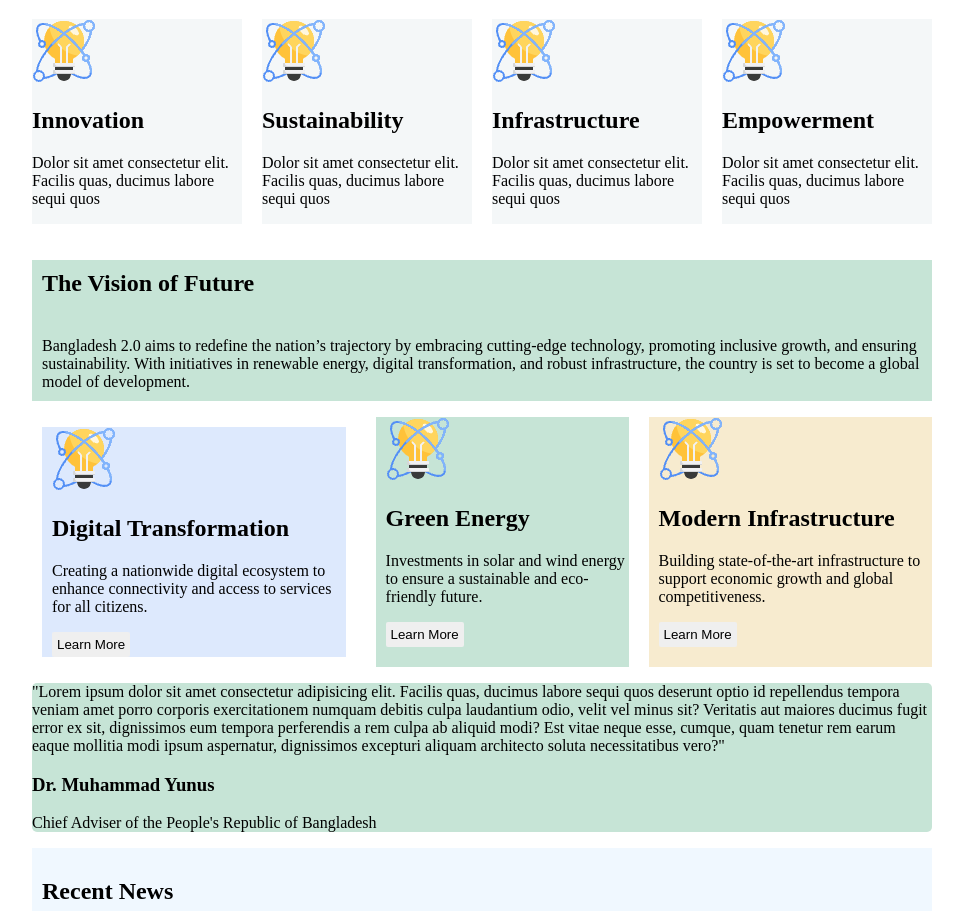
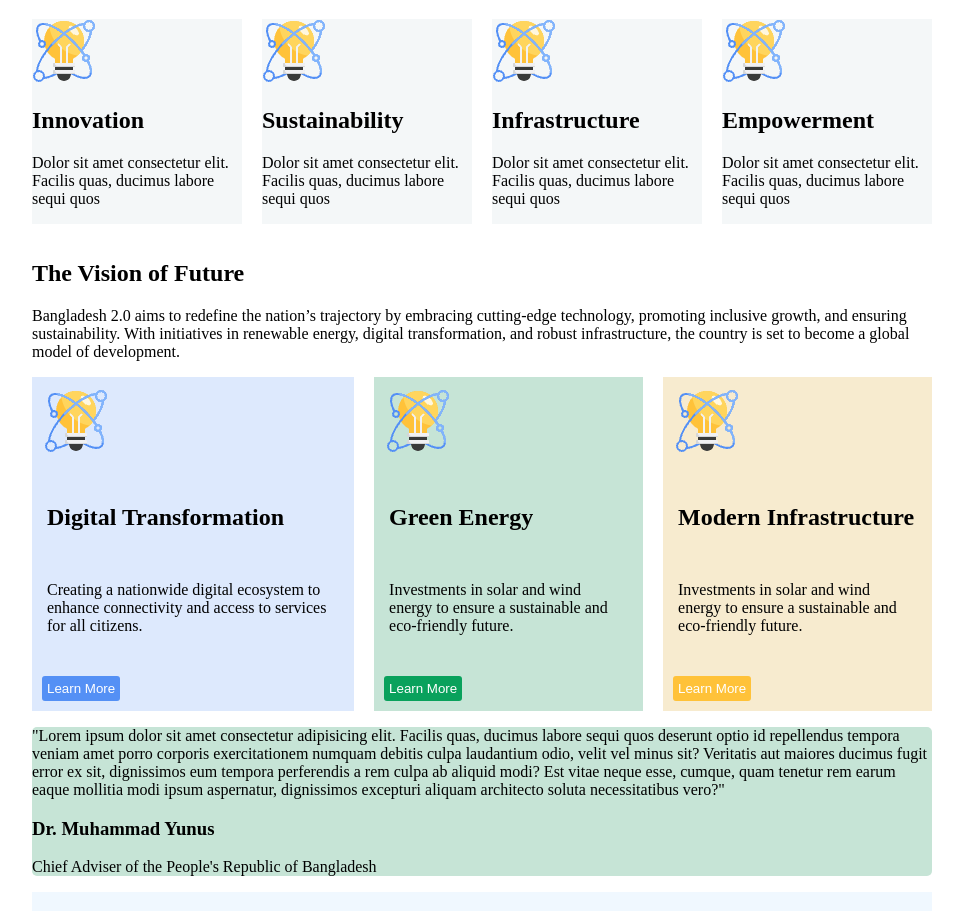
Before and after one commit to Student-fahim/My-fast-project-in-ph, a plain HTML site: page index.html in a window 1280 px wide. Shown: the part 454-1365 px from the top of the page, without its empty margins (158-1121 px from the left). Drawn offline with Linux system fonts and the light colour scheme.

Commit message:
first commit

```diff
--- a/index.html
+++ b/index.html
@@ -54,27 +54,27 @@
             </div>
         </div>
         <div class="contentbox3">
-            <h2 class="contentbox3-h2">The Vision of Future</h2>
-            <p class="contentbox3-h2">Bangladesh 2.0 aims to redefine the nation’s trajectory by embracing cutting-edge technology, promoting inclusive growth, and ensuring sustainability. With initiatives in renewable energy, digital transformation, and robust infrastructure, the country is set to become a global model of development.</p>
-        </div>
-        <div class="contnetbox3-1">
-            <div class="box1 box">
-                <img src="boxlogo.png" alt="">
-                <h2>Digital Transformation</h2>
-                <p>Creating a nationwide digital ecosystem to enhance connectivity and access to services for all citizens.</p>
-                <button class="box-btn">Learn More</button>
-            </div>
-            <div class="box3 box">
-                <img src="boxlogo.png" alt="">
-                <h2>Green Energy</h2>
-                <p>Investments in solar and wind energy to ensure a sustainable and eco-friendly future.</p>
-                <button class="box-btn">Learn More</button>
-            </div>
-            <div class="box4 box">
-                <img src="boxlogo.png" alt="">
-                <h2>Modern Infrastructure</h2>
-                <p>Building state-of-the-art infrastructure to support economic growth and global competitiveness.</p>
-                <button class="box-btn">Learn More</button>
+            <h1>The Vision of Future</h1>
+            <p>Bangladesh 2.0 aims to redefine the nation’s trajectory by embracing cutting-edge technology, promoting inclusive growth, and ensuring sustainability. With initiatives in renewable energy, digital transformation, and robust infrastructure, the country is set to become a global model of development.</p>
+            <div class="contentbox3-1">
+                <div class="box-1 boxx1">
+                    <img class="img-boxx" src="boxlogo.png" alt="">
+                    <h1 class="boxx-all-eliment">Digital Transformation</h1>
+                    <p class="boxx-all-eliment">Creating a nationwide digital ecosystem to enhance connectivity and access to services for all citizens.</p>
+                    <button class="btn-boxx1">Learn More </button>
+                </div>
+                <div class="box-2 boxx2">
+                    <img class="img-boxx" src="boxlogo.png" alt="">
+                    <h1 class="boxx-all-eliment">Green Energy</h1>
+                    <p class="boxx-all-eliment">Investments in solar and wind energy to ensure a sustainable and eco-friendly future.</p>
+                    <button class="btn-boxx2">Learn More</button>
+                </div>
+                <div class="box-3 boxx3">
+                    <img class="img-boxx" src="boxlogo.png" alt="">
+                    <h1 class="boxx-all-eliment">Modern Infrastructure</h1>
+                    <p class="boxx-all-eliment">Investments in solar and wind energy to ensure a sustainable and eco-friendly future.</p>
+                    <button class="btn-boxx3">Learn More</button>
+                </div>
             </div>
         </div>
         <div class="contentbox4">
--- a/style.css
+++ b/style.css
@@ -105,13 +105,59 @@ li{
     padding-left: 160px;
 }
 .contentbox3{
-   margin-left: auto;
-   margin-right: auto;
-   width: 900px;
-   background-color: #C6E4D6;
+    margin: 0px auto auto 0px;
+    width: 900px;
+    /* background-color: #C6E4D6; */
+    margin-left: auto;
+    margin-right: auto;
 }
-.contentbox3-h2{
-    padding: 10px;
+.contentbox-1-1{
+    /* background-color: rgba(84, 144, 245, 0.2); */
+    gap: 20px;
+}
+.boxx1{
+    background-color: rgba(84, 144, 245, 0.2);
+}
+.boxx2{
+    background-color: rgb(198, 228, 214);
+}
+.boxx3{
+    background-color:rgb(247, 235, 207);
+}
+.boxx-all-eliment{
+    padding: 15px;
+}
+.img-boxx{
+    padding: 12px;
+}
+.btn-boxx1{
+    background-color:rgb(84, 144, 245);
+    color: white;
+    margin: 10px;
+    padding: 5px;
+    border: none;
+    border-radius: 3px;
+}
+.btn-boxx2{
+    background-color: rgb(9, 161, 92);
+    margin: 10px;
+    padding: 5px;
+    border: none;
+    border-radius: 3px;
+    color: white;
+}
+.btn-boxx3{
+    color: white;
+    background-color: rgb(255, 194, 57);
+    margin: 10px;
+    padding: 5px;
+    border: none;
+    border-radius: 3px;
+}
+.contentbox3-1{
+    display: flex;
+    justify-content: space-evenly;
+    gap: 20px;
 }
 .contentbox4-1{
     margin-left: auto;
```
